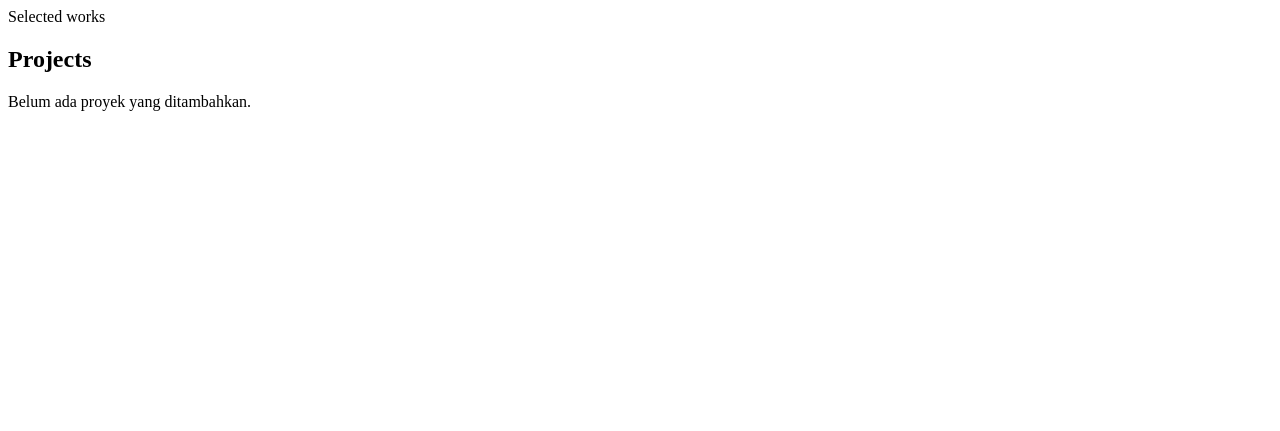
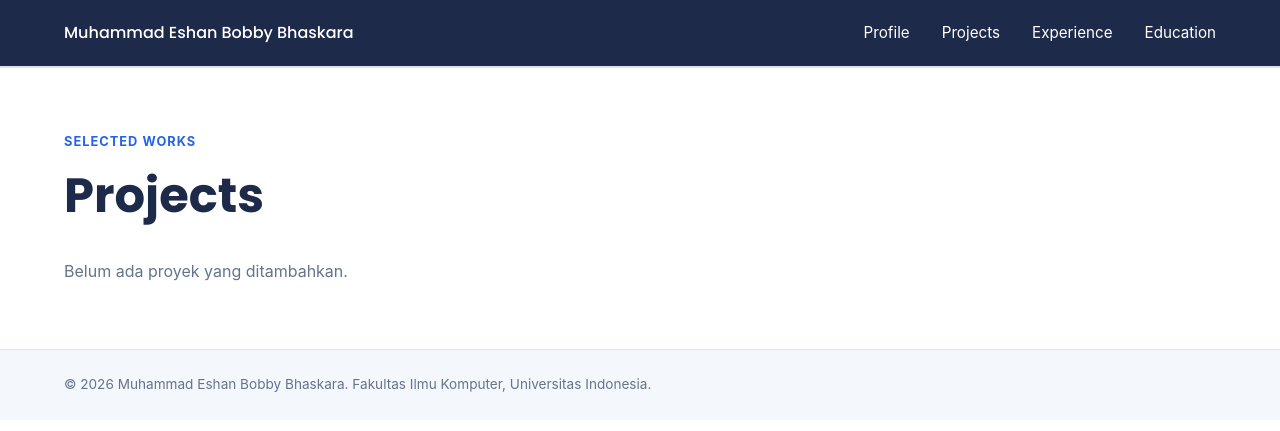
Before and after one commit to bobbybhskara/myportofolio, a Django app: page /projects/ in a window 1280 px wide. Shown: the top 431 px of the page. Run offline with Django 5.2, Linux system fonts and the light colour scheme; data that the repository does not hold is empty.

Commit message:
feat: support third project link and complete projects layout

```diff
--- a/main/models.py
+++ b/main/models.py
@@ -46,6 +46,8 @@ class Project(models.Model):
     primary_link_url = models.URLField(blank=True)
     secondary_link_label = models.CharField(max_length=100, blank=True)
     secondary_link_url = models.URLField(blank=True)
+    third_link_label = models.CharField(max_length=100, blank=True)
+    third_link_url = models.URLField(blank=True)
     note = models.CharField(max_length=255, blank=True)
     display_order = models.PositiveIntegerField(default=0)
 
--- a/static/css/style.css
+++ b/static/css/style.css
@@ -282,6 +282,7 @@ main > section {
     border: 0;
 }
 
+.project-overlay h2,
 .project-overlay h3,
 .project-mobile-title {
     font-family: "Poppins", -apple-system, sans-serif;
@@ -353,6 +354,7 @@ main > section {
     transform: translateY(0);
 }
 
+.project-overlay h2,
 .project-overlay h3 {
     margin-bottom: 0.2rem;
     font-size: 1.35rem;
--- a/templates/experience.html
+++ b/templates/experience.html
@@ -26,7 +26,7 @@
     <main>
         <section class="experience-section" id="experience">
             <div class="container">
-                <p class="section-kicker">Perjalanan saya sejauh ini</p>
+                <p class="section-kicker">My journey so far</p>
                 <h1>Experience</h1>
 
                 <div class="experience-grid">
@@ -40,9 +40,9 @@
                                 {{ experience.description }}
                             </p>
                             {% if experience.is_ongoing %}
-                                <p class="experience-status">Sedang berlangsung</p>
+                                <p class="experience-status">Ongoing</p>
                             {% else %}
-                                <p class="experience-status">Selesai</p>
+                                <p class="experience-status">Done</p>
                             {% endif %}
                         </article>
                     {% empty %}
--- a/templates/projects.html
+++ b/templates/projects.html
@@ -1,3 +1,28 @@
+<!DOCTYPE html>
+<html lang="en">
+<head>
+    <meta charset="UTF-8">
+    <meta name="viewport" content="width=device-width, initial-scale=1.0">
+    <title>Projects - {{ name }}</title>
+    <link rel="preconnect" href="https://fonts.googleapis.com">
+    <link rel="preconnect" href="https://fonts.gstatic.com" crossorigin>
+    <link href="https://fonts.googleapis.com/css2?family=Poppins:wght@500;700&display=swap" rel="stylesheet">
+    <link rel="stylesheet" href="/static/css/style.css">
+    <script src="/static/js/navigation.js" defer></script>
+</head>
+<body>
+    <header class="site-header">
+        <div class="container">
+            <a href="{% url 'main:show_main' %}" class="brand">{{ name }}</a>
+            <nav>
+                <a href="{% url 'main:show_main' %}">Profile</a>
+                <a href="{% url 'main:show_projects' %}">Projects</a>
+                <a href="{% url 'main:show_experience' %}">Experience</a>
+                <a href="{% url 'main:show_main' %}#education">Education</a>
+            </nav>
+        </div>
+    </header>
+
 <main>
     <section class="projects-section">
         <div class="container">
@@ -42,6 +67,16 @@
                                         </a>
                                     {% endif %}
 
+                                    {% if project.third_link_url %}
+                                        <a
+                                            href="{{ project.third_link_url }}"
+                                            target="_blank"
+                                            rel="noopener noreferrer"
+                                        >
+                                            {{ project.third_link_label }}
+                                        </a>
+                                    {% endif %}
+
                                     {% if project.note %}
                                         <span>{{ project.note }}</span>
                                     {% endif %}
@@ -62,3 +97,11 @@
         </div>
     </section>
 </main>
+
+    <footer class="site-footer">
+        <div class="container">
+            <p>&copy; 2026 {{ name }}. Fakultas Ilmu Komputer, Universitas Indonesia.</p>
+        </div>
+    </footer>
+</body>
+</html>
```
Also changed, not shown: main/migrations/0003_project_third_link_label_project_third_link_url.py (added).
